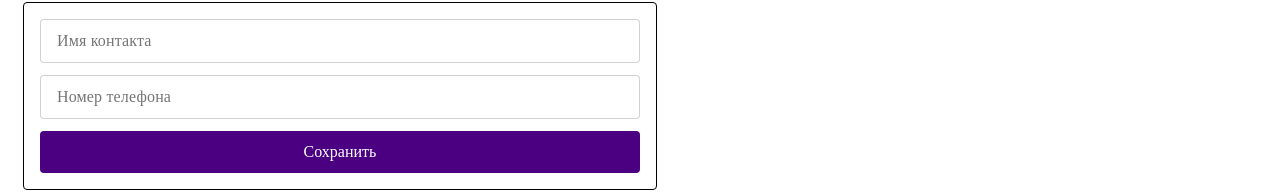
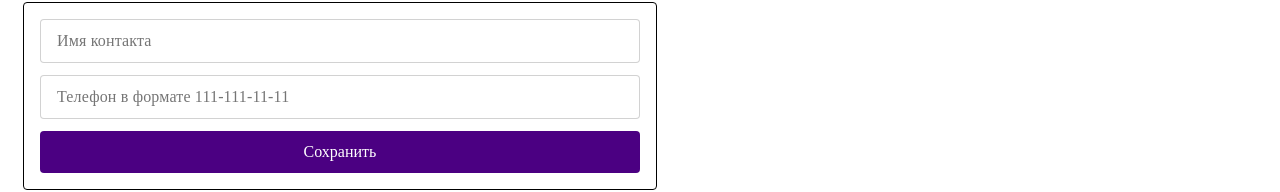
Before and after one commit to massqeen/goit-react-hw-02-phonebook, a React (Create React App) app: page / in a window 1280 px wide. Shown: the part 146-338 px from the top of the page. Built offline with nearby package versions, Linux system fonts and the light colour scheme; the HTML template or start-up script is replaced by a standard one.

Commit message:
added proptypes validation, removed filter render if there is no contacts

```diff
--- a/src/App.js
+++ b/src/App.js
@@ -68,7 +68,9 @@ class App extends Component {
           visibleContacts={visibleContactCount}
         />
         <ContactEditor onSubmit={this.addContact} />
-        <Filter value={filter} onChange={this.changeFilter} />
+        {visibleContactCount > 0 && (
+          <Filter value={filter} onChange={this.changeFilter} />
+        )}
         <ContactList
           contacts={visibleContacts}
           onDeleteContact={this.deleteContact}
--- a/src/components/ContactEditor/ContactEditor.js
+++ b/src/components/ContactEditor/ContactEditor.js
@@ -30,13 +30,15 @@ class ContactEditor extends Component {
           onChange={this.handleChange}
           placeholder={'Имя контакта'}
           name="name"
+          minLength="2"
         />
         <input
           type="tel"
+          pattern="[0-9]{3}-[0-9]{3}-[0-9]{2}-[0-9]{2}"
           className={styles.input}
           value={this.state.number}
           onChange={this.handleChange}
-          placeholder={'Номер телефона'}
+          placeholder={'Телефон в формате 111-111-11-11'}
           name="number"
         />
         <button type="submit" className={styles.button}>
@@ -46,5 +48,7 @@ class ContactEditor extends Component {
     );
   }
 }
-
+ContactEditor.propTypes = {
+  onSubmit: PropTypes.func.isRequired,
+};
 export default ContactEditor;
--- a/src/components/Stats.js
+++ b/src/components/Stats.js
@@ -1,10 +1,14 @@
 import React from 'react';
 import PropTypes from 'prop-types';
 
-const Stats = ({ totalContacts, visibleContacts }) => (
+const Stats = ({ totalContacts = 0, visibleContacts = 0 }) => (
   <div>
     <p>Всего контактов: {totalContacts}</p>
     <p>Показано контактов: {visibleContacts}</p>
   </div>
 );
+Stats.propTypes = {
+  totalContacts: PropTypes.number,
+  visibleContacts: PropTypes.number,
+};
 export default Stats;
```
Also changed, not shown: src/components/ContactItem/ContactItem.js (+8 -2 lines), src/components/ContactList/ContactList.js (+6 -2 lines).
